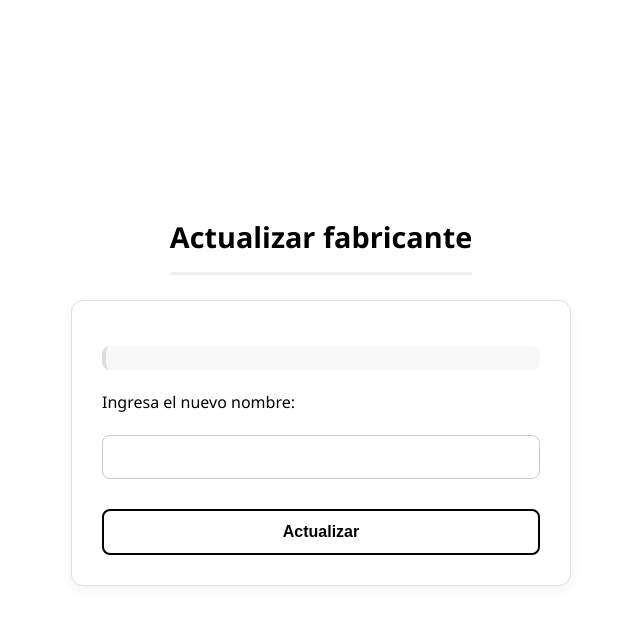
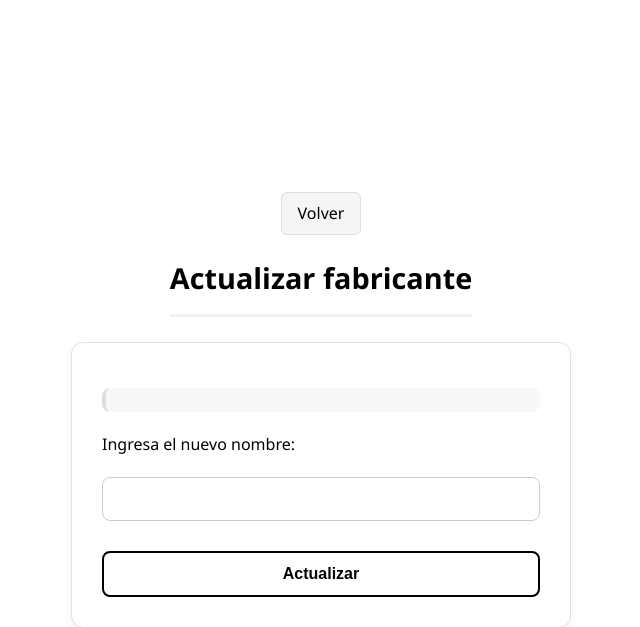
Before and after one commit to TheSilentCoder99/CRUD_PHP, a PHP site: page /update_fabricante.php in a window 1280 px wide. Shown: the top 627 px of the page, without its empty margins (319-959 px from the left). Run offline with PHP 8.4, Linux system fonts and the light colour scheme; the visitor is signed in with stand-in values (Sample User, id 1); data that the repository does not hold is empty.

Commit message:
arreglos menores 06/06

```diff
--- a/estilo_update_fabricante.css
+++ b/estilo_update_fabricante.css
@@ -190,3 +190,24 @@ a:hover {
   border-left: 4px solid #ccc;
   color: black;
 }
+
+a:first-of-type {
+  color: black;
+  text-decoration: none;
+  transition: all 0.3s ease;
+  display: inline-block;
+  margin-bottom: 20px;
+  font-weight: 500;
+  padding: 8px 16px;
+  background-color: #f5f5f5;
+  border-radius: 6px;
+  border: 1px solid #ddd;
+}
+
+a:first-of-type:hover {
+  color: blue;
+  font-size: 1.05em;
+  transform: scale(1.02);
+  background-color: #f0f0f0;
+  border-color: blue;
+}
--- a/index.php
+++ b/index.php
@@ -90,7 +90,6 @@ $productos = $stmt->fetchAll(PDO::FETCH_ASSOC);
     </a>
 
     <br>
-    <thead>PRODUCTOS REGISTRADOS</thead>
     <table border="1">
         <?php foreach ($productos as $producto): ?>
             <tr>
--- a/panel_usuario.php
+++ b/panel_usuario.php
@@ -25,9 +25,7 @@ $este_usuario = $stm->fetch(PDO::FETCH_ASSOC);
 <body>
     <a href="index.php">Volver</a>
     <br>
-
         <img class="foto_usuario" src="<?php echo $este_usuario['foto_perfil']?>" alt="foto de perfil del usuario" width="200" height="200">
-
     <br>
     <h1><?php echo $este_usuario['nombre'] . " " . $este_usuario['apellido1'] ?></h1>
     <?php
@@ -38,10 +36,6 @@ $este_usuario = $stm->fetch(PDO::FETCH_ASSOC);
     echo "<p>" . $este_usuario['login'] . "</p>";
     ?>
     <a href="update_usuario.php?id=<?php echo $este_usuario['id']; ?>" target="_blank">Editar usuario</a>
-
-    <h2>Ajustes</h2>
-
-
 </body>
 
 </html>
--- a/update_fabricante.php
+++ b/update_fabricante.php
@@ -47,7 +47,9 @@ if ($_SERVER['REQUEST_METHOD'] === 'POST' && !empty($_POST['nuevo_nombre'])) {
     <link rel="stylesheet" href="estilo_update_fabricante.css">
     <title>Actualizar fabricante</title>
 </head>
+
 <body>
+    <a href="All_fabricantes.php">Volver</a>
     <h2>Actualizar fabricante</h1>
 
         <div>
--- a/update_usuario.php
+++ b/update_usuario.php
@@ -1,6 +1,7 @@
 <?php
 
 session_start();
+
 if (!isset($_SESSION['usuario_id'])) {
     header('Location: login.php'); // Redirige al login si no está autenticado
     exit();
```
Also changed, not shown: estilo_index.css (+0 -8 lines).
